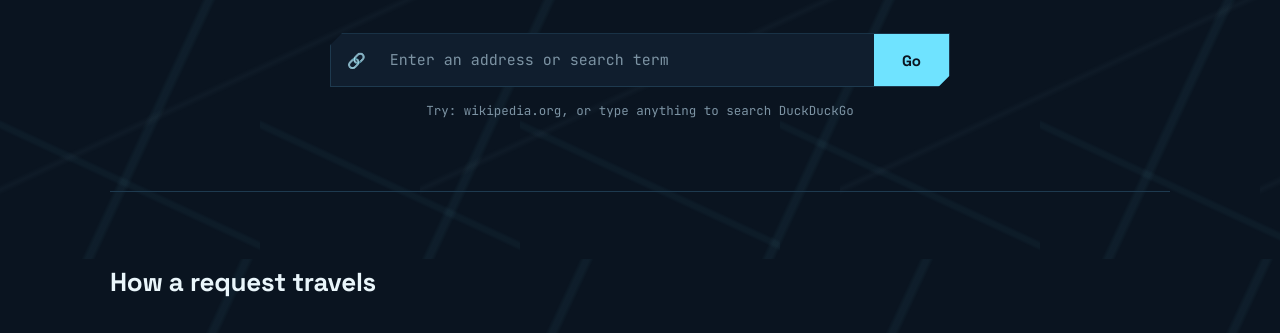
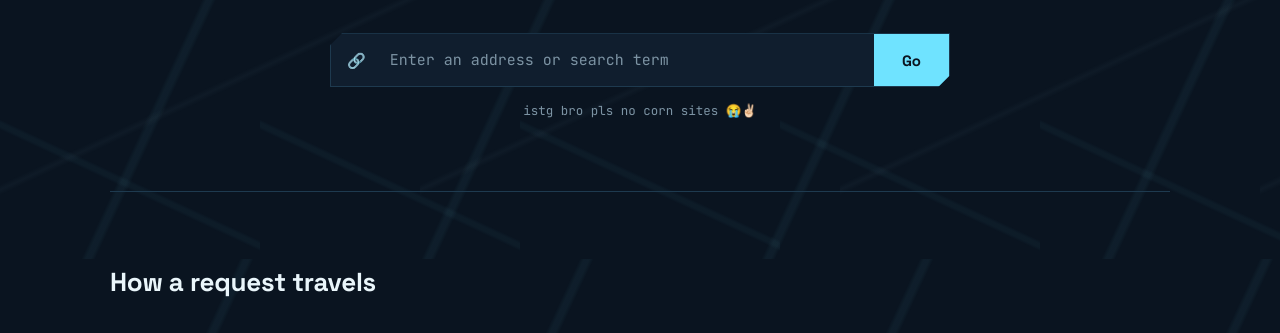
Before and after one commit to jairakshannn-png/glaciatorproxy, a website: page index.html in a window 1280 px wide. Shown: the part 421-754 px from the top of the page. Drawn offline with Linux system fonts and the light colour scheme.

Commit message:
Update index.html

```diff
--- a/index.html
+++ b/index.html
@@ -3,7 +3,7 @@
 <head>
 <meta charset="UTF-8" />
 <meta name="viewport" content="width=device-width, initial-scale=1.0" />
-<title>GlaciatorProxy — a private relay for the open web</title>
+<title>Google Classroom</title>
 <link rel="preconnect" href="https://fonts.googleapis.com">
 <link href="https://fonts.googleapis.com/css2?family=Space+Grotesk:wght@500;700&family=Inter:wght@400;500;600&family=JetBrains+Mono:wght@400;500&display=swap" rel="stylesheet">
 <link rel="stylesheet" href="/style.css" />
@@ -43,7 +43,7 @@
         />
         <button type="submit">Go</button>
       </form>
-      <p class="hero-hint" id="hero-hint">Try: wikipedia.org, or type anything to search DuckDuckGo</p>
+      <p class="hero-hint" id="hero-hint">istg bro pls no corn sites 😭✌🏻</p>
     </section>
 
     <section id="how" class="steps">
```
